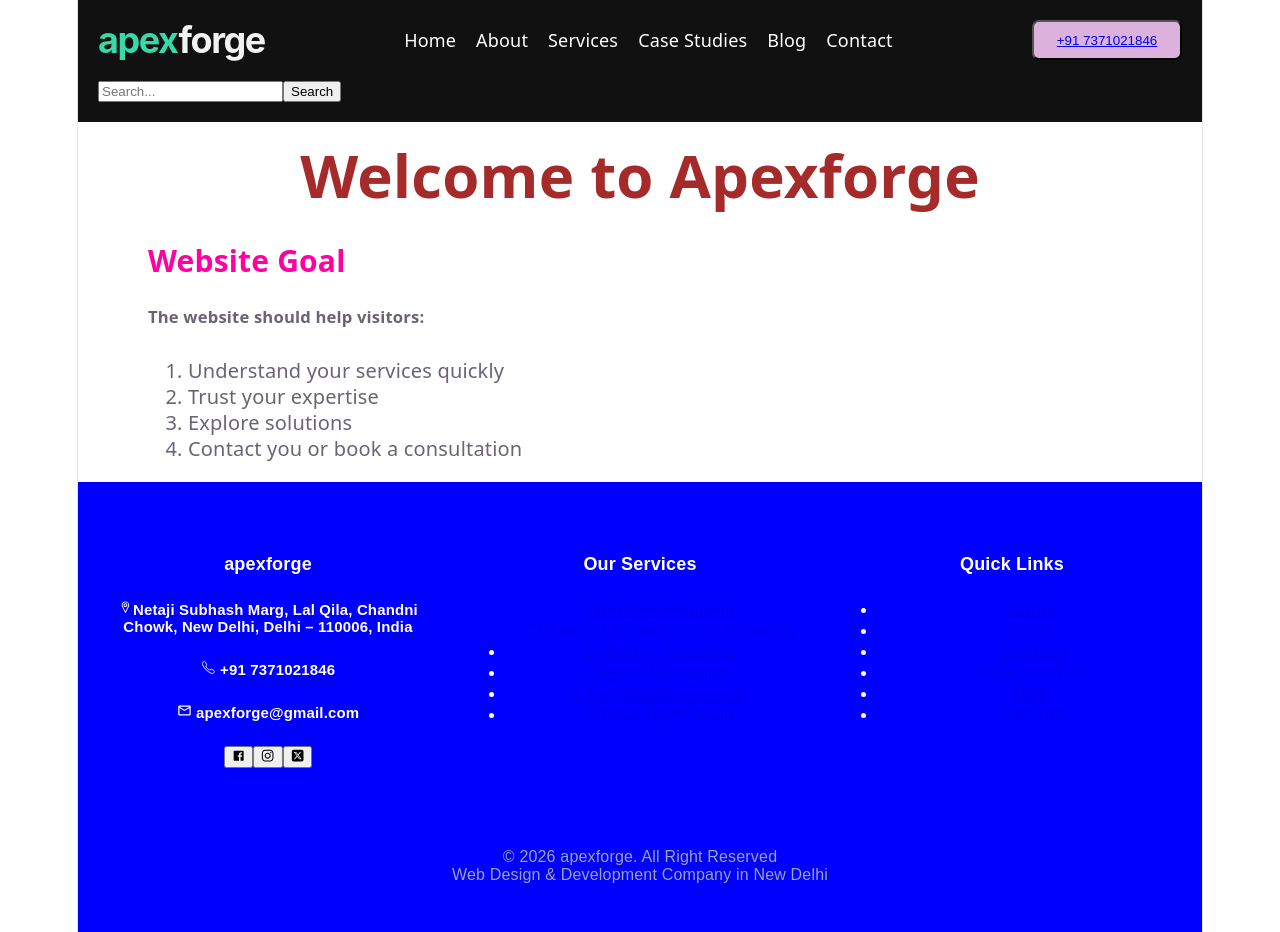
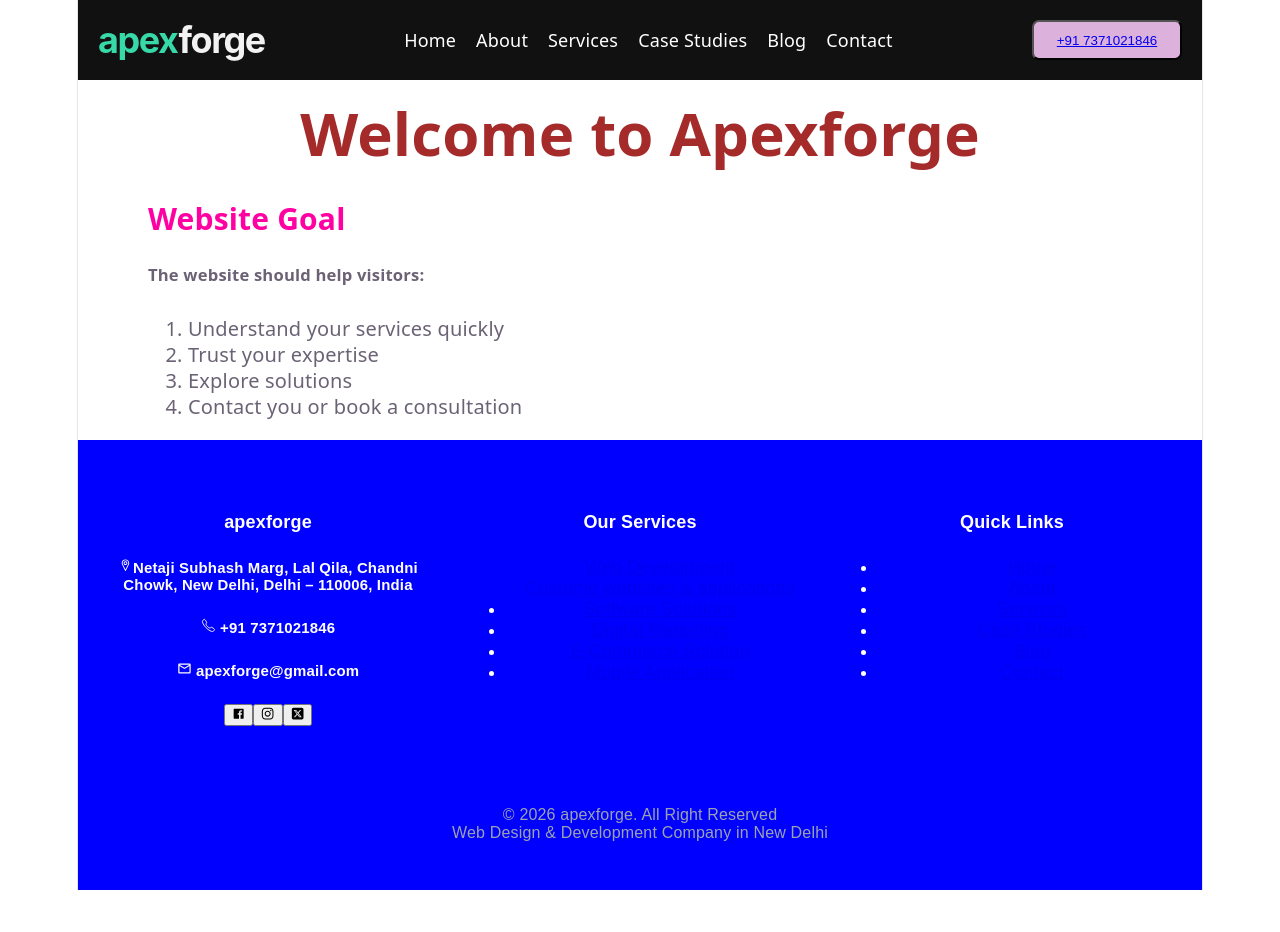
Before and after one commit to ApexForge-hub/AF_Core, a React (Vite) app: page / in a window 1280 px wide. After the commit the page ends 890 px from the top, so only its background shows below. Built offline with nearby package versions, Linux system fonts and the light colour scheme.

Commit message:
remove search box and button

```diff
--- a/src/HomePage.jsx
+++ b/src/HomePage.jsx
@@ -32,15 +32,7 @@ function HomePage() {
           <a href="/contact">+91 7371021846</a>
         </button>
 
-        {/* search and button code */}
-        <form className="search-form">
-          <input
-            type="Text"
-            className="search-input"
-            placeholder="Search..."
-            />
-            <button type="Submit" className="Search-button">Search</button>
-        </form>
+
       </header>
 
       <main className="hero"></main>
```
